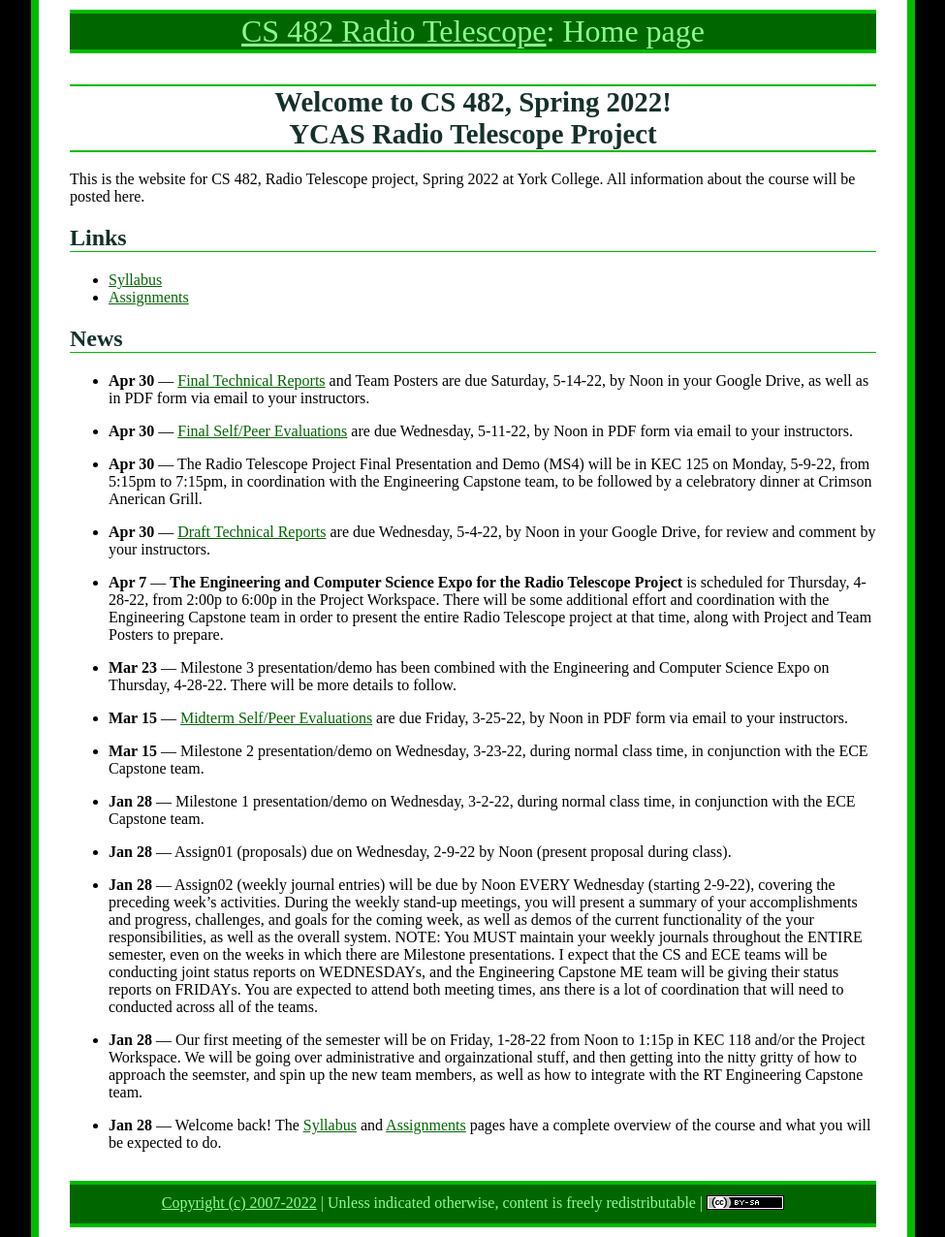
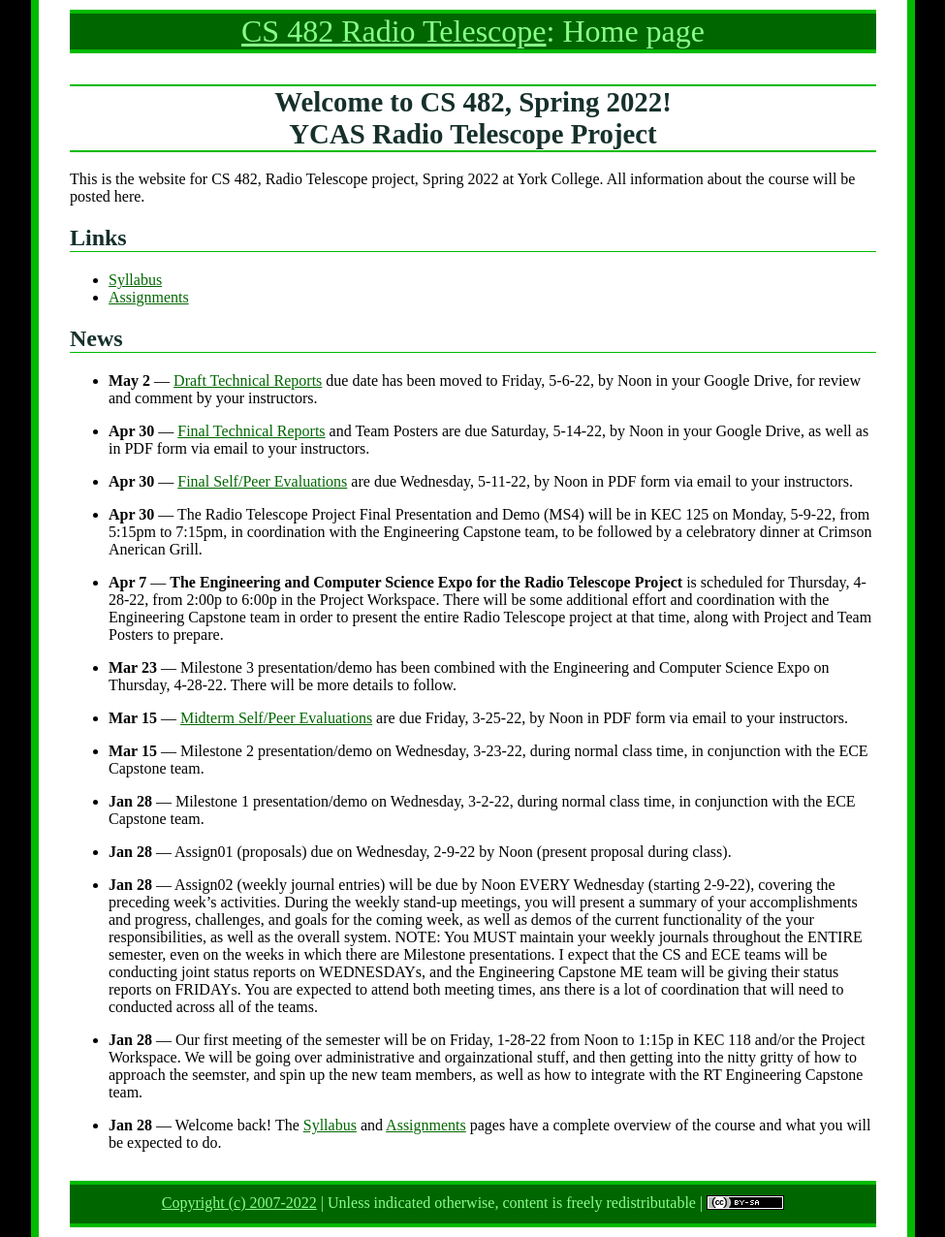
Before and after one commit to ycpcs/cs482-spring2022-RT, a Jekyll site: the page built from index.md, in a window 1280 px wide. Shown: the whole page at 97% size, without its empty margins (152-1127 px from the left). Built offline with Jekyll 4.4.1, drawn with Linux system fonts in a browser that asks for light colours.

Commit message:
updated due date for draft report

```diff
--- a/index.md
+++ b/index.md
@@ -18,13 +18,13 @@ All information about the course will be posted here.
 <!--
 -->
 
+* **May 2** &mdash; [Draft Technical Reports](./assign/finalreport.html) due date has been moved to Friday, 5-6-22, by Noon in your Google Drive, for review and comment by your instructors.
+
 * **Apr 30** &mdash; [Final Technical Reports](./assign/finalreport.html) and Team Posters are due Saturday, 5-14-22, by Noon in your Google Drive, as well as in PDF form via email to your instructors.
 
 * **Apr 30** &mdash; [Final Self/Peer Evaluations](./assign/PeerEval-RadioTelescope-Sp22-CS-ECE-final.doc) are due Wednesday, 5-11-22, by Noon in PDF form via email to your instructors.
 
 * **Apr 30** &mdash; The Radio Telescope Project Final Presentation and Demo (MS4) will be in KEC 125 on Monday, 5-9-22, from 5:15pm to 7:15pm, in coordination with the Engineering Capstone team, to be followed by a celebratory dinner at Crimson Anerican Grill.
-
-* **Apr 30** &mdash; [Draft Technical Reports](./assign/finalreport.html) are due Wednesday, 5-4-22, by Noon in your Google Drive, for review and comment by your instructors.
 
 * **Apr 7** &mdash; **The Engineering and Computer Science Expo for the Radio Telescope Project** is scheduled for Thursday, 4-28-22, from 2:00p to 6:00p in the Project Workspace.  There will be some additional effort and coordination with the Engineering Capstone team in order to present the entire Radio Telescope project at that time, along with Project and Team Posters to prepare.
 
```
Also changed, not shown: assign/index.md (+1 -1 lines).
